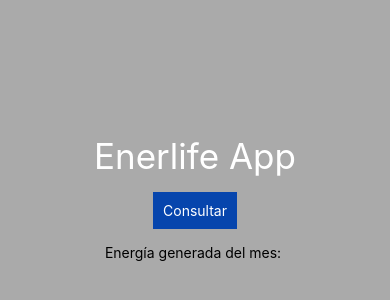
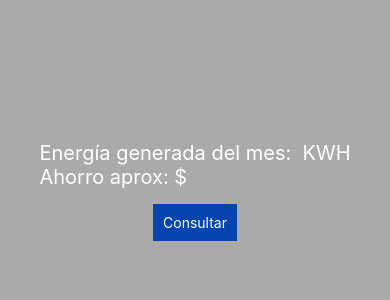
Before and after one commit to igromi/AppEnerlife, a React Native app: screen / in a window 390 px wide. Shown: the part 224-524 px from the top of the page. Built offline with nearby package versions, Linux system fonts and the light colour scheme.

Commit message:
Update App.js

```diff
--- a/App.js
+++ b/App.js
@@ -4,6 +4,8 @@ import { StyleSheet, Text, View, TouchableHighlight } from 'react-native';
 
 export default function App() {
   let [KWH, setKWH] = React.useState('')
+  let [pesos, setPesos] = React.useState('')
+
   const fetchApiCall = () => {
     fetch("http://iot.enerlife.cl:8000/energia/v1/eyJhbGciOiJIUzI1NiIsInR5cCI6IkpXVCJ9", {
       "method": "GET",
@@ -11,6 +13,7 @@ export default function App() {
       .then(response => response.json())
       .then(response => {
         setKWH(response.KWH);
+        setPesos(response.pesos);
       })
       .catch(err => {
         console.log(err);
@@ -19,15 +22,15 @@ export default function App() {
 
   return (
     <View style={styles.container}>
-      <Text style={styles.title}>Enerlife App</Text>
+      <View>
+        <Text style={styles.title}>Energía generada del mes: {KWH} KWH</Text>
+        <Text style={styles.title}>Ahorro aprox: ${pesos}</Text>
+      </View>
       <TouchableHighlight onPress={fetchApiCall}>
         <View style={styles.button}>
           <Text style={styles.buttonText}>Consultar</Text>
         </View>
       </TouchableHighlight>
-      <View>
-        <Text>Energía generada del mes: {KWH}</Text>
-      </View>
       <StatusBar style="auto" />
     </View>
   );
@@ -42,7 +45,7 @@ const styles = StyleSheet.create({
     color: '#fff'
   },
   title: {
-    fontSize: 35,
+    fontSize: 20,
     color: '#fff'
   },
   button: {
```
